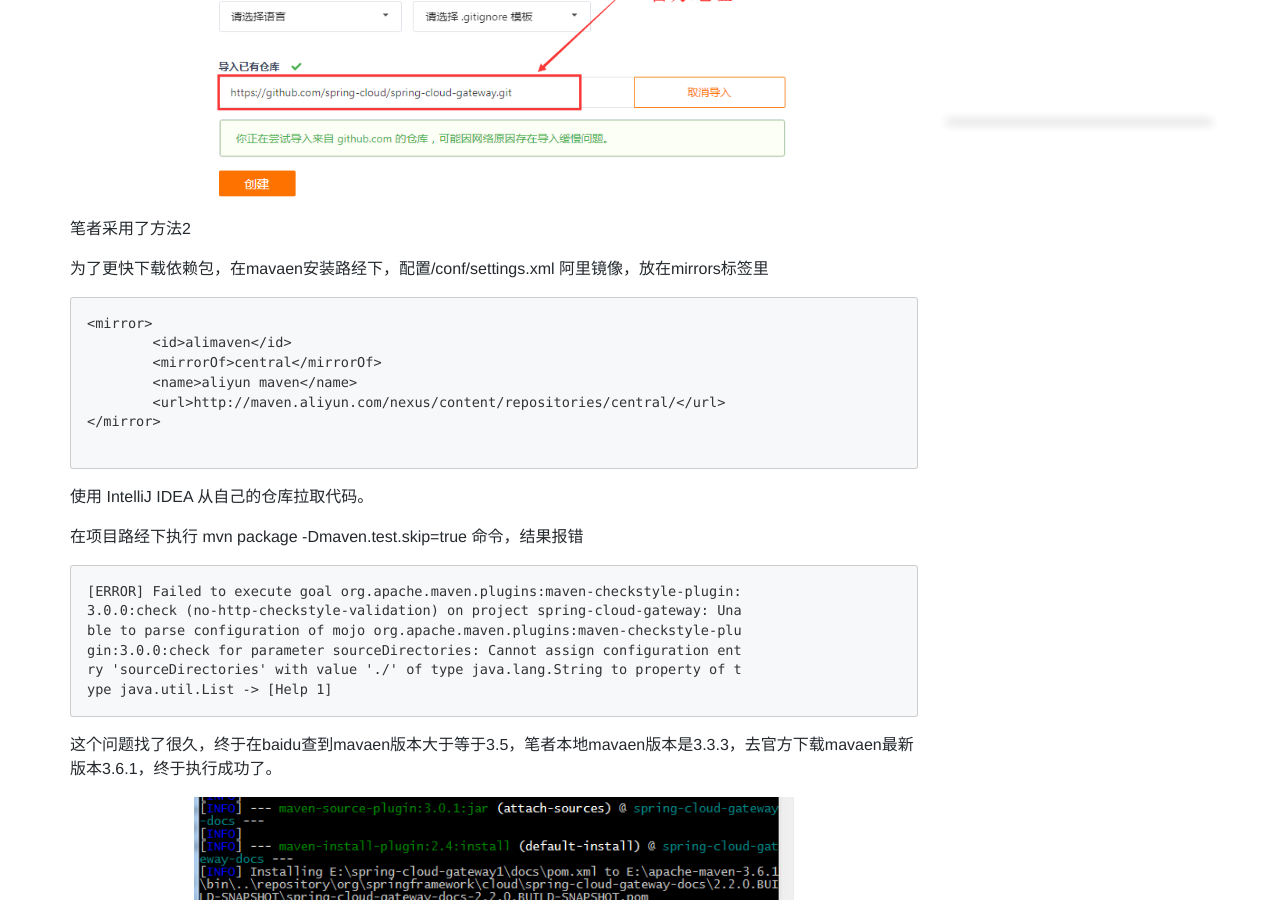
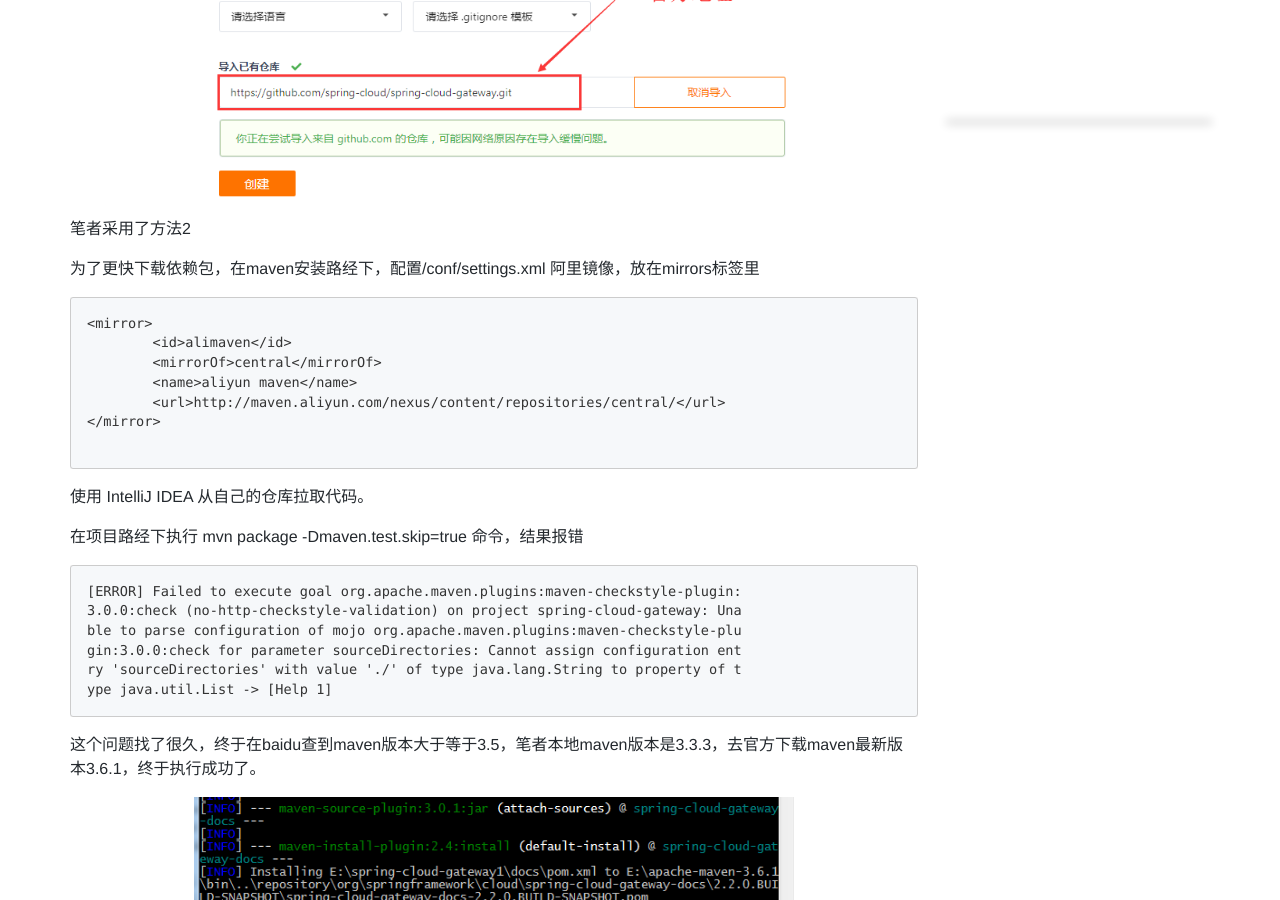
Before and after one commit to vegaxh/vegaxh.github.io, a Jekyll site: the page built from _posts/2019/springcloud/2019-07-19-sc-gw-01.md, in a window 1280 px wide and 900 px high, scrolled down 1242 px. Built offline with Jekyll 4.4.1, drawn with Linux system fonts in a browser that asks for light colours; nearby versions of some CDN libraries; comment, search, counter and statistics services are not loaded.

Commit message:
Update 2019-07-19-sc-gw-01.md

````diff
--- a/_posts/2019/springcloud/2019-07-19-sc-gw-01.md
+++ b/_posts/2019/springcloud/2019-07-19-sc-gw-01.md
@@ -23,12 +23,12 @@ tags:  SpringCloud Gateway
 
 +	方法2: 为了下载快速，在[国内码云](http://www.gitee.com)注册了帐户,导入官方仓库[https://github.com/spring-cloud/spring-cloud-gateway.git](https://github.com/spring-cloud/spring-cloud-gateway.git) ，如下图所示
 
-![](../../../../assets/images/2019/springcloud/sc-gateway-01-01.png)
+![](http://www.javaen.com/assets/images/2019/springcloud/sc-gateway-01-01.png)
 
 
 笔者采用了方法2
 
-为了更快下载依赖包，在mavaen安装路经下，配置/conf/settings.xml 阿里镜像，放在mirrors标签里
+为了更快下载依赖包，在maven安装路经下，配置/conf/settings.xml 阿里镜像，放在mirrors标签里
 
 ```
 <mirror>
@@ -55,10 +55,10 @@ ry 'sourceDirectories' with value './' of type java.lang.String to property of t
 ype java.util.List -> [Help 1]
 ```
 
-这个问题找了很久，终于在baidu查到mavaen版本大于等于3.5，笔者本地mavaen版本是3.3.3，去官方下载mavaen最新版本3.6.1，终于执行成功了。
+这个问题找了很久，终于在baidu查到maven版本大于等于3.5，笔者本地maven版本是3.3.3，去官方下载maven最新版本3.6.1，终于执行成功了。
 
 
-![](../../../../assets/images/2019/springcloud/sc-gateway-01-02.png)
+![](http://www.javaen.com/assets/images/2019/springcloud/sc-gateway-01-02.png)
 
 
 
````
